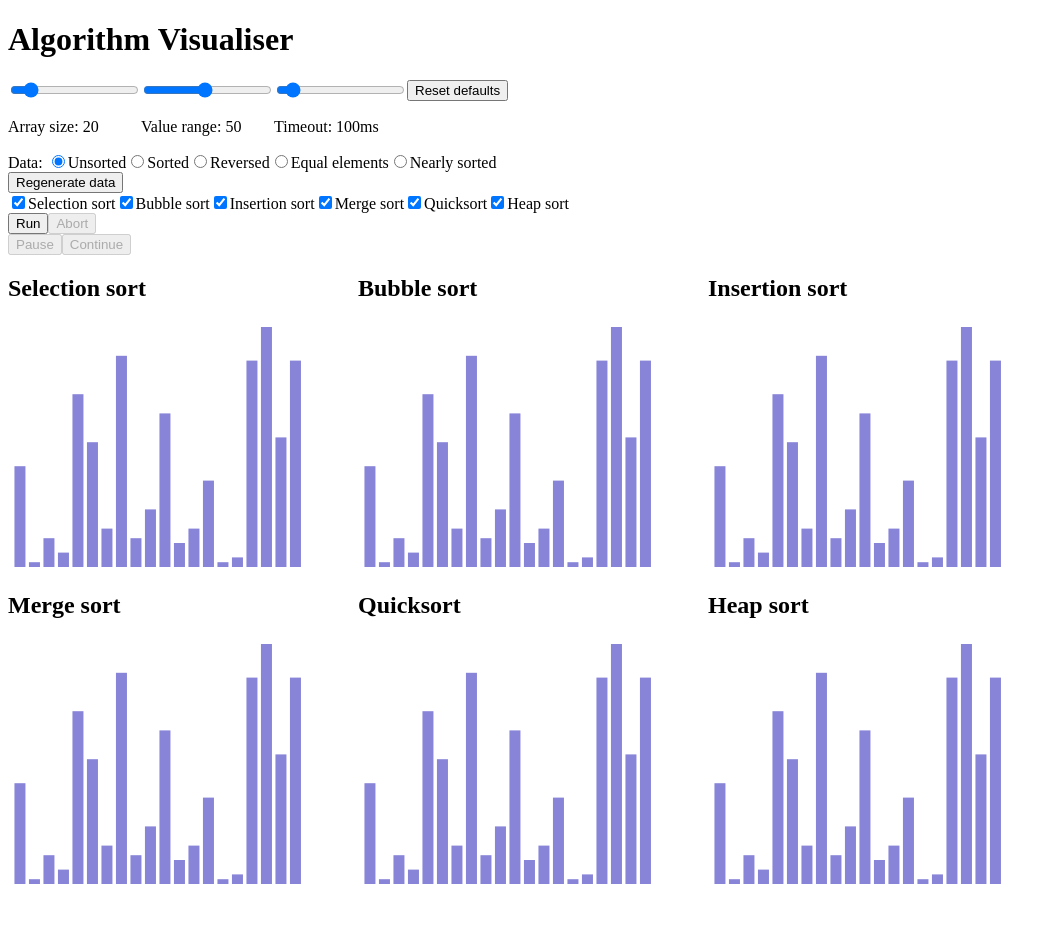
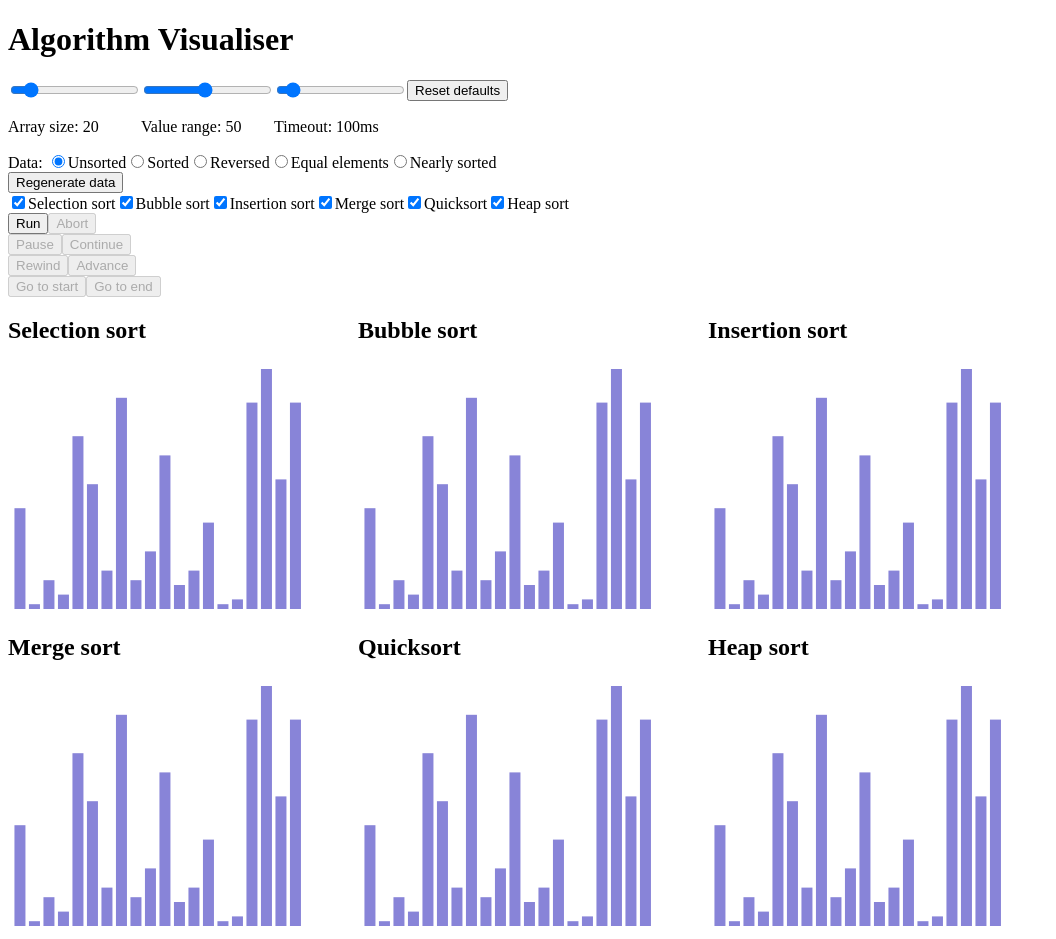
Before and after one commit to zoltan-antal/algorithm-visualiser, a React (Vite) app: page / in a window 1280 px wide. Shown: the whole page, without its empty margins (0-1056 px from the left). Before the commit the page ends 897 px from the top, so only its background shows below. Built offline with nearby package versions, Linux system fonts and the light colour scheme.

Commit message:
Add advance/rewind & go to end/start buttons; remove no-highlight step from end of algorithmSteps

```diff
--- a/src/App.tsx
+++ b/src/App.tsx
@@ -2,7 +2,10 @@ import { useState, useEffect, useRef } from 'react';
 import AlgorithmChart from './components/AlgorithmChart.tsx';
 
 import generateRandomArray from './utils/generateRandomArray.ts';
-import runAlgorithms, { stopAlgorithms } from './utils/runAlgorithms.ts';
+import runAlgorithms, {
+  stopAlgorithms,
+  stepAlgorithms,
+} from './utils/runAlgorithms.ts';
 
 import selectionSort from './algorithms/selectionSort.ts';
 import bubbleSort from './algorithms/bubbleSort.ts';
@@ -14,6 +17,7 @@ import heapSort from './algorithms/heapSort.ts';
 import ArrayOrder from './types/ArrayOrder.ts';
 import AlgorithmStates from './types/AlgorithmStates.ts';
 import AlgorithmSteps from './types/AlgorithmSteps.ts';
+import StepAlgorithmsMode from './types/StepAlgorithmsMode.ts';
 
 function App() {
   const DEFAULT_ARRAY_SIZE = 20;
@@ -162,6 +166,10 @@ function App() {
     );
   };
 
+  const n = Math.max(
+    ...Object.values(algorithmSteps.current).map((steps) => steps.length)
+  );
+
   const callRunAlgorithms = () => {
     runAlgorithms(
       algorithmSteps.current,
@@ -169,6 +177,15 @@ function App() {
       setAlgorithmStates,
       delay,
       setProcessing
+    );
+  };
+
+  const callStepAlgorithms = (mode: StepAlgorithmsMode) => {
+    stepAlgorithms(
+      algorithmSteps.current,
+      currentStep,
+      setAlgorithmStates,
+      mode
     );
   };
 
@@ -203,6 +220,22 @@ function App() {
     setProcessing(true);
     setPaused(false);
     callRunAlgorithms();
+  };
+
+  const handleAdvance = () => {
+    callStepAlgorithms('advance');
+  };
+
+  const handleRewind = () => {
+    callStepAlgorithms('rewind');
+  };
+
+  const handleGoToLastStep = () => {
+    callStepAlgorithms('lastStep');
+  };
+
+  const handleGoToFirstStep = () => {
+    callStepAlgorithms('firstStep');
   };
 
   return (
@@ -366,6 +399,34 @@ function App() {
           Continue
         </button>
       </div>
+      <div>
+        <button
+          onClick={handleRewind}
+          disabled={!paused || currentStep.current <= 0}
+        >
+          Rewind
+        </button>
+        <button
+          onClick={handleAdvance}
+          disabled={!paused || currentStep.current >= n - 1}
+        >
+          Advance
+        </button>
+      </div>
+      <div>
+        <button
+          onClick={handleGoToFirstStep}
+          disabled={!paused || currentStep.current <= 0}
+        >
+          Go to start
+        </button>
+        <button
+          onClick={handleGoToLastStep}
+          disabled={!paused || currentStep.current >= n - 1}
+        >
+          Go to end
+        </button>
+      </div>
       <div style={{ display: 'flex', flexWrap: 'wrap', columnGap: 50 }}>
         {algorithms
           .filter((algorithm) =>
--- a/src/algorithms/bubbleSort.ts
+++ b/src/algorithms/bubbleSort.ts
@@ -25,7 +25,6 @@ const bubbleSort = (unsorted: number[]) => {
     i++;
   }
 
-  steps.push({ array: [...sorted], highlights: [] });
   return steps;
 };
 
--- a/src/algorithms/heapSort.ts
+++ b/src/algorithms/heapSort.ts
@@ -42,7 +42,6 @@ const heapSort = (unsorted: number[]) => {
     }
   }
 
-  steps.push({ array: [...sorted], highlights: [] });
   return steps;
 };
 
--- a/src/algorithms/insertionSort.ts
+++ b/src/algorithms/insertionSort.ts
@@ -21,7 +21,6 @@ const insertionSort = (unsorted: number[]) => {
     steps.push({ array: [...sorted], highlights: [j + 1, i] });
   }
 
-  steps.push({ array: [...sorted], highlights: [] });
   return steps;
 };
 
--- a/src/algorithms/mergeSort.ts
+++ b/src/algorithms/mergeSort.ts
@@ -60,7 +60,6 @@ const mergeSort = (unsorted: number[]) => {
   };
   const sorted = mergeSortRecursive(unsorted, steps, 0);
 
-  steps.push({ array: [...sorted], highlights: [] });
   return steps.slice(1);
 };
 
--- a/src/algorithms/quickSort.ts
+++ b/src/algorithms/quickSort.ts
@@ -49,7 +49,6 @@ const quickSort = (unsorted: number[]) => {
 
   quickSortInPlace(sorted);
 
-  steps.push({ array: [...sorted], highlights: [] });
   return steps.slice(1);
 };
 
--- a/src/algorithms/selectionSort.ts
+++ b/src/algorithms/selectionSort.ts
@@ -22,7 +22,6 @@ const selectionSort = (unsorted: number[]) => {
     steps.push({ array: [...sorted], highlights: [i, minIndex] });
   }
 
-  steps.push({ array: [...sorted], highlights: [] });
   return steps;
 };
 
--- /dev/null
+++ b/src/types/StepAlgorithmsMode.ts
@@ -0,0 +1,3 @@
+type StepAlgorithmsMode = 'advance' | 'rewind' | 'lastStep' | 'firstStep';
+
+export default StepAlgorithmsMode;
--- a/src/utils/runAlgorithms.ts
+++ b/src/utils/runAlgorithms.ts
@@ -1,5 +1,6 @@
 import AlgorithmStates from '../types/AlgorithmStates.ts';
 import AlgorithmSteps from '../types/AlgorithmSteps.ts';
+import StepAlgorithmsMode from '../types/StepAlgorithmsMode.ts';
 
 let stopped = false;
 
@@ -16,19 +17,20 @@ const runAlgorithms = async (
     ...Object.values(algorithmSteps).map((steps) => steps.length)
   );
 
-  for (let i = currentStep.current; i < n; i++) {
-    currentStep.current = i;
-
+  for (let i = currentStep.current; i <= n; i++) {
     if (stopped) {
       return;
     }
 
+    currentStep.current = i;
+
     setAlgorithmStates((prevStates) => {
       const updatedStates: AlgorithmStates = structuredClone(prevStates);
       Object.entries(algorithmSteps).forEach(([key, steps]) => {
-        if (steps[i]) {
-          updatedStates[key] = steps[i];
-        }
+        const step = steps[i]
+          ? steps[i]
+          : { ...steps[steps.length - 1], highlights: [] };
+        updatedStates[key] = step;
       });
       return updatedStates;
     });
@@ -42,5 +44,45 @@ const stopAlgorithms = () => {
   stopped = true;
 };
 
+const stepAlgorithms = (
+  algorithmSteps: AlgorithmSteps,
+  currentStep: React.MutableRefObject<number>,
+  setAlgorithmStates: React.Dispatch<React.SetStateAction<AlgorithmStates>>,
+  mode: StepAlgorithmsMode
+) => {
+  const n = Math.max(
+    ...Object.values(algorithmSteps).map((steps) => steps.length)
+  );
+
+  switch (mode) {
+    case 'advance':
+      currentStep.current++;
+      break;
+
+    case 'rewind':
+      currentStep.current--;
+      break;
+
+    case 'lastStep':
+      currentStep.current = n - 1;
+      break;
+
+    case 'firstStep':
+      currentStep.current = 0;
+      break;
+  }
+
+  setAlgorithmStates((prevStates) => {
+    const updatedStates: AlgorithmStates = structuredClone(prevStates);
+    Object.entries(algorithmSteps).forEach(([key, steps]) => {
+      const step = steps[currentStep.current]
+        ? steps[currentStep.current]
+        : steps[steps.length - 2];
+      updatedStates[key] = step;
+    });
+    return updatedStates;
+  });
+};
+
 export default runAlgorithms;
-export { stopAlgorithms };
+export { stopAlgorithms, stepAlgorithms };
```
